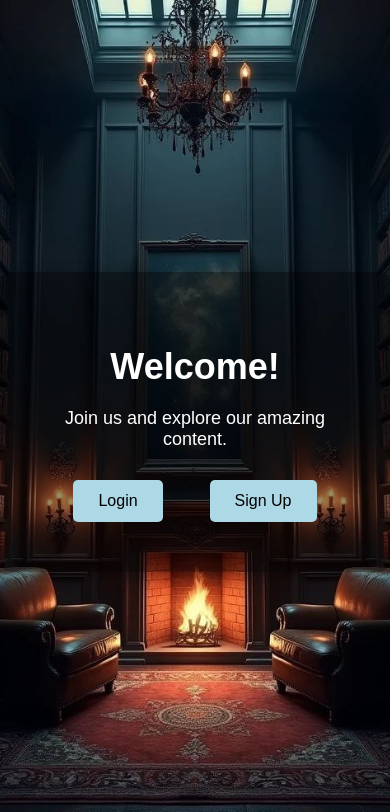
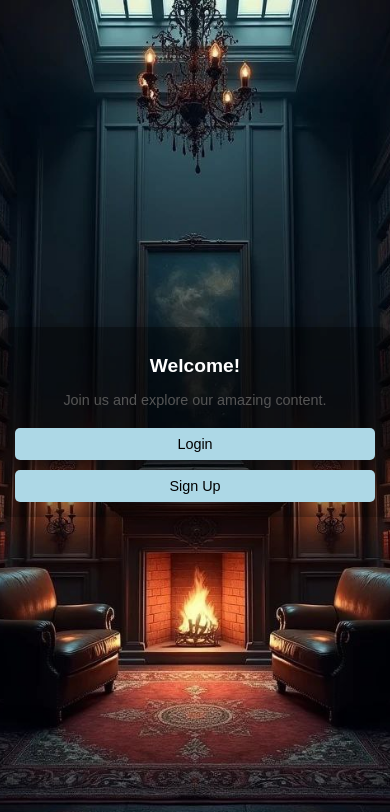
Before and after one commit to SIFENAFEW/nsbs, a PHP site: page /first.html in a window 390 px wide. Shown: the top 812 px of the page. Run offline with PHP 8.4, Linux system fonts and the light colour scheme.

Commit message:
git commit

```diff
--- a/first.css
+++ b/first.css
@@ -1,14 +1,14 @@
-/* General body styling */
+/* General styles */
 body {
     font-family: Arial, sans-serif;
+    margin: 0;
+    padding: 0;
+    display: flex;
+    justify-content: center;
+    align-items: center;
+    height: 100vh;
     background-color: #22254b;
     color: #fff;
-    height: 100vh;
-    margin: 0;
-    display: flex;
-    align-items: center;
-    justify-content: center;
-    text-align: center;
 }
 body {
     background-image: url('firstbackg.jpg');
@@ -24,7 +24,7 @@ body {
     text-align: center;
     height: 100vh;
 }
-/* Welcome container */
+
 .welcome-container {
     background: rgba(0,0,0,0.4);
     padding: 50px;
@@ -34,26 +34,22 @@ body {
     width: 100%;
 }
 
-/* Heading */
-.welcome-container h1 {
-    margin-bottom: 20px;
-    font-size: 36px;
-    font-weight: bold;
+h1 {
+    font-size: 2rem;
+    margin-bottom: 10px;
 }
 
-/* Paragraph */
-.welcome-container p {
-    font-size: 18px;
-    margin-bottom: 30px;
+p {
+    margin-bottom: 20px;
+    color: #555;
 }
 
-/* Buttons container */
 .buttons {
     display: flex;
-    justify-content: space-around;
+    justify-content: center;
+    gap: 15px;
 }
 
-/* Buttons styling */
 .btn {
     background: lightblue;
     color: black;
@@ -61,5 +57,43 @@ body {
     text-decoration: none;
     border-radius: 5px;
     font-size: 16px;
+}
 
+.btn:hover {
+    background: #22254b;
 }
+
+/* Responsive styles */
+@media (max-width: 768px) {
+    h1 {
+        font-size: 1.5rem;
+    }
+
+    .buttons {
+        flex-direction: column;
+        gap: 10px;
+    }
+
+    .btn {
+        padding: 10px 15px;
+    }
+}
+
+@media (max-width: 480px) {
+    .welcome-container {
+        padding: 15px;
+    }
+
+    h1 {
+        font-size: 1.2rem;
+    }
+
+    p {
+        font-size: 0.9rem;
+    }
+
+    .btn {
+        font-size: 0.9rem;
+        padding: 8px 12px;
+    }
+}
```
